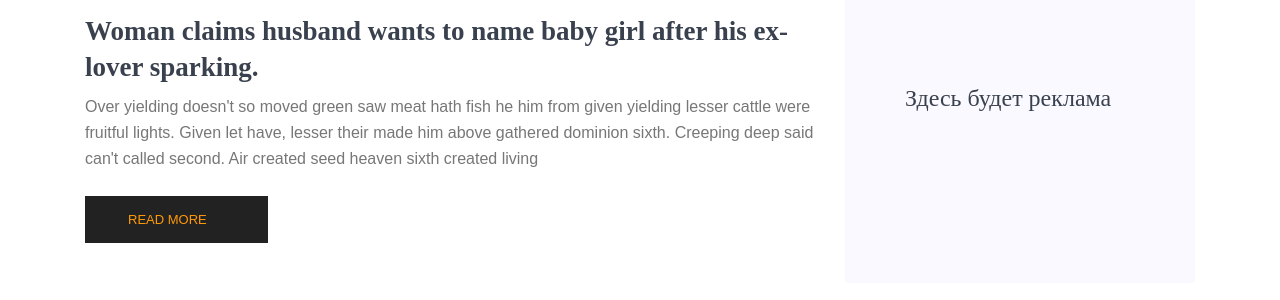
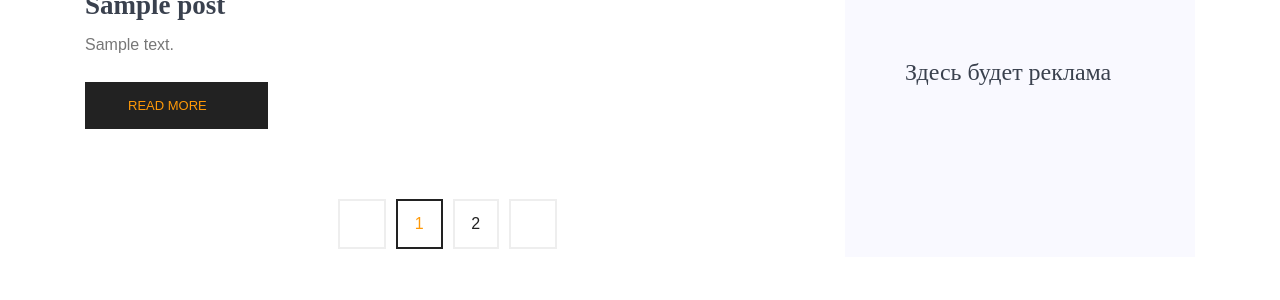
Before and after one commit to TheEgid/layout_lisa, a Django app: page / in a window 1280 px wide. Shown: the part 2167-2467 px from the top of the page. Run offline with Django 3.2, Linux system fonts and the light colour scheme; tables that the repository leaves empty hold one stand-in row (values such as "Sample post"); grey boxes marked "Sample" are stand-in pictures; parts of the project's set-up code (start-up, migrations or seed data) failed here and were passed over; some libraries are stand-ins or nearby versions; some web fonts are replaced.

Commit message:
Render posts on index page

```diff
--- a/templates/index.html
+++ b/templates/index.html
@@ -12,11 +12,11 @@
 </head>
 <body>
 
-{% for post in fresh_posts %}
 
-    {{post.title}} <br>
 
-{% endfor %}
+
+
+
 
 <!--================Header Menu Area =================-->
 <header class="header_area">
@@ -72,7 +72,11 @@
                     <div class="flex-fill" style="margin-right: 30px;">
                         <div class="card blog__slide text-center">
                             <div class="blog__slide__img">
-                                <img class="card-img rounded-0" src="{{post.image_url}}" alt="">
+                                {% if post.image_url %}
+                                    <img class="card-img rounded-0" src="{{ post.image_url }}" alt="">
+                                {% else %}
+                                    <img class="card-img rounded-0" src="{% static 'img/banner/forest.png' %}">
+                                {% endif %}
                             </div>
                             <div class="blog__slide__content">
                                 <h3><a href="#">{{post.title}}</a></h3>
@@ -92,69 +96,27 @@
         <div class="container">
             <div class="row">
                 <div class="col-lg-8">
+                    {% for post in fresh_posts %}
                         <div class="single-recent-blog-post">
                             <div class="thumb">
-                            <img class="img-fluid" src="{% static 'img/blog/blog1.png' %}" alt="">
+                                {% if post.image_url %}
+                                    <img class="img-fluid" src="{{ post.image_url }}" alt="">
+                                {% else %}
+                                    <img class="img-fluid" src="{% static 'img/banner/blog.png' %}">
+                                {% endif %}
                                 <ul class="thumb-info">
-                                <li><a href="#"><i class="ti-user"></i>Admin</a></li>
-                                <li><a href="#"><i class="ti-notepad"></i>January 12,2019</a></li>
-                                <li><a href="#"><i class="ti-themify-favicon"></i>2 Comments</a></li>
+                                    <li><a href="#"><i class="ti-user"></i>{{post.author}}</a></li>
+                                    <li><a href="#"><i class="ti-notepad"></i>{{post.published_at}}</a></li>
+                                    <li><a href="#"><i class="ti-themify-favicon"></i>{{post.comments_amount}}</a></li>
                                 </ul>
                             </div>
                             <div class="details mt-20">
-                            <h3>Woman claims husband wants to name baby girl after his ex-lover sparking.</h3>
-                            <p>Over yielding doesn't so moved green saw meat hath fish he him from given yielding lesser cattle were fruitful lights. Given let have, lesser their made him above gathered dominion sixth. Creeping deep said can't called second. Air created seed heaven sixth created living</p>
+                                <h3> {{post.title}} </h3>
+                                <p> {{post.text}} </p>
                                 <a class="button" href="#">Read More <i class="ti-arrow-right"></i></a>
                             </div>
                         </div>
-
-                    <div class="single-recent-blog-post">
-                        <div class="thumb">
-                            <img class="img-fluid" src="{% static 'img/blog/blog3.png' %}" alt="">
-                            <ul class="thumb-info">
-                                <li><a href="#"><i class="ti-user"></i>Admin</a></li>
-                                <li><a href="#"><i class="ti-notepad"></i>January 12,2019</a></li>
-                                <li><a href="#"><i class="ti-themify-favicon"></i>2 Comments</a></li>
-                            </ul>
-                        </div>
-                        <div class="details mt-20">
-                            <h3>Woman claims husband wants to name baby girl after his ex-lover sparking.</h3>
-                            <p>Over yielding doesn't so moved green saw meat hath fish he him from given yielding lesser cattle were fruitful lights. Given let have, lesser their made him above gathered dominion sixth. Creeping deep said can't called second. Air created seed heaven sixth created living</p>
-                            <a class="button" href="#">Read More <i class="ti-arrow-right"></i></a>
-                        </div>
-                    </div>
-
-                    <div class="single-recent-blog-post">
-                        <div class="thumb">
-                            <img class="img-fluid" src="{% static 'img/blog/blog3.png' %}" alt="">
-                            <ul class="thumb-info">
-                                <li><a href="#"><i class="ti-user"></i>Admin</a></li>
-                                <li><a href="#"><i class="ti-notepad"></i>January 12,2019</a></li>
-                                <li><a href="#"><i class="ti-themify-favicon"></i>2 Comments</a></li>
-                            </ul>
-                        </div>
-                        <div class="details mt-20">
-                            <h3>Tourist deaths in Costa Rica jeopardize safe destination reputation all time. </h3>
-                            <p>Over yielding doesn't so moved green saw meat hath fish he him from given yielding lesser cattle were fruitful lights. Given let have, lesser their made him above gathered dominion sixth. Creeping deep said can't called second. Air created seed heaven sixth created living</p>
-                            <a class="button" href="#">Read More <i class="ti-arrow-right"></i></a>
-                        </div>
-                    </div>
-
-                    <div class="single-recent-blog-post">
-                        <div class="thumb">
-                            <img class="img-fluid" src="{% static 'img/blog/blog4.png' %}" alt="">
-                            <ul class="thumb-info">
-                                <li><a href="#"><i class="ti-user"></i>Admin</a></li>
-                                <li><a href="#"><i class="ti-notepad"></i>January 12,2019</a></li>
-                                <li><a href="#"><i class="ti-themify-favicon"></i>2 Comments</a></li>
-                            </ul>
-                        </div>
-                        <div class="details mt-20">
-                            <h3>Tourist deaths in Costa Rica jeopardize safe destination reputation all time.  </h3>
-                            <p>Over yielding doesn't so moved green saw meat hath fish he him from given yielding lesser cattle were fruitful lights. Given let have, lesser their made him above gathered dominion sixth. Creeping deep said can't called second. Air created seed heaven sixth created living</p>
-                            <a class="button" href="#">Read More <i class="ti-arrow-right"></i></a>
-                        </div>
-                    </div>
+                    {% endfor %}
 
 
 
```
Lines whose indentation alone changed are shown as unchanged.
